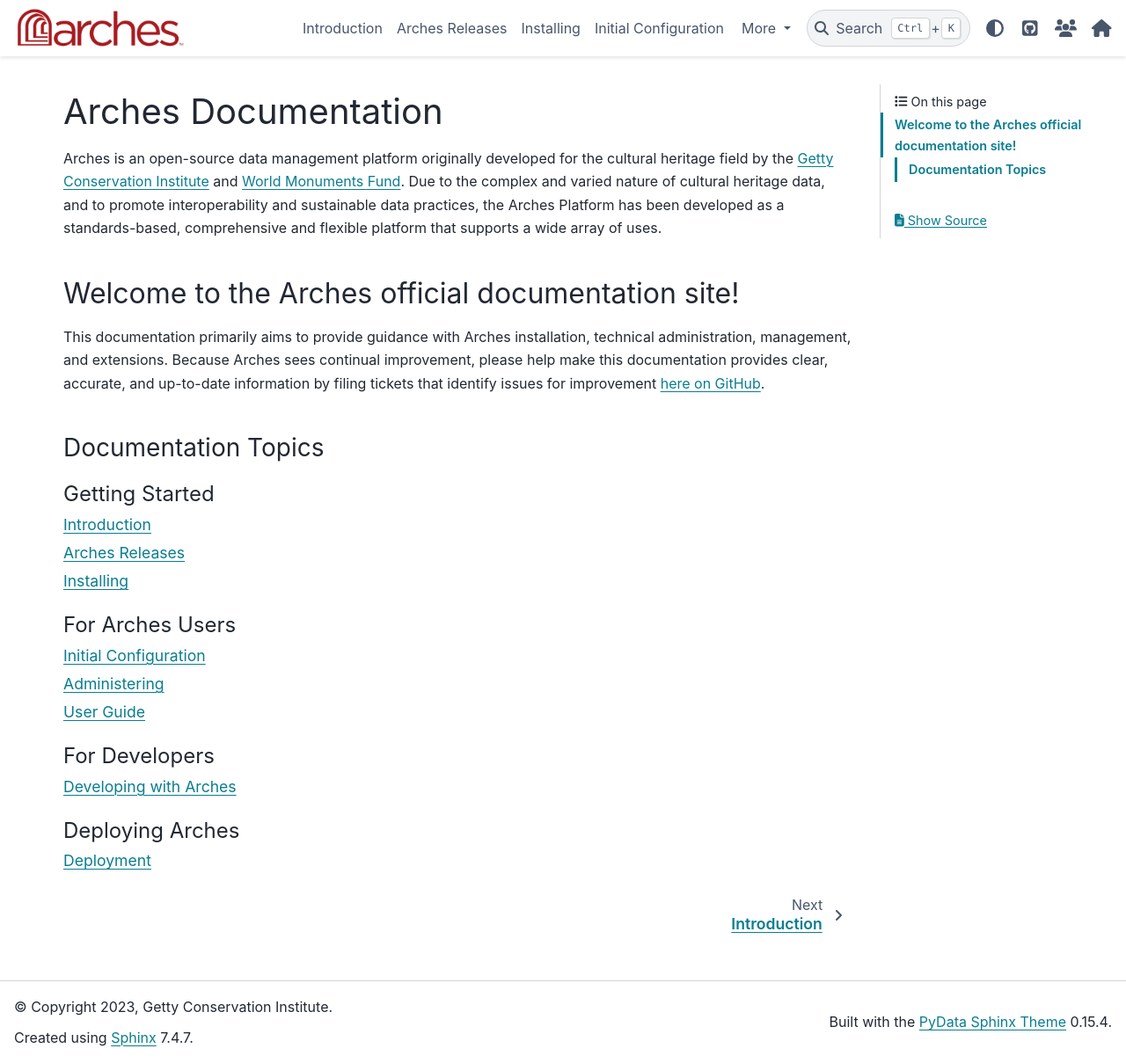
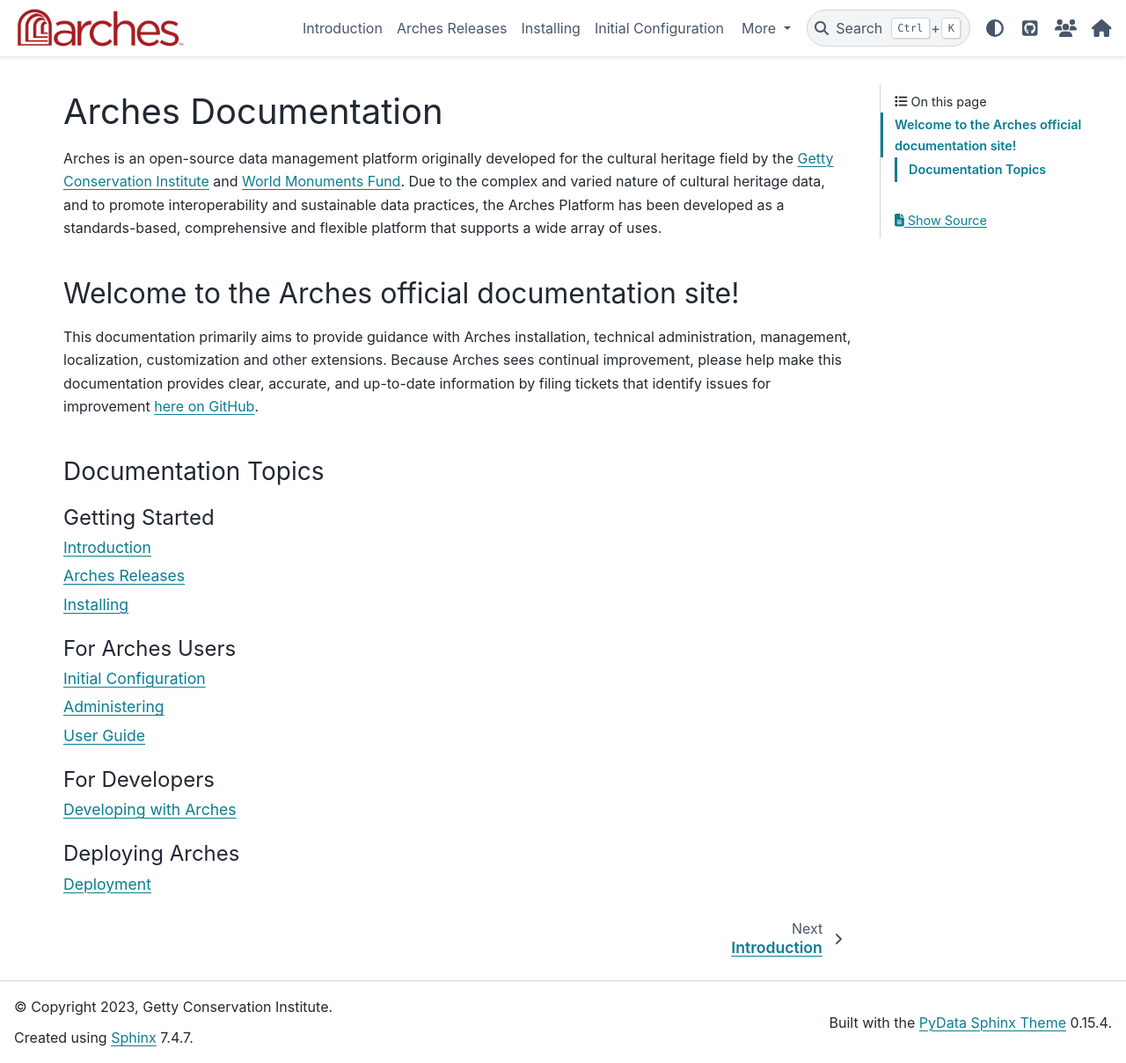
Before and after one commit to archesproject/arches-docs, a Sphinx documentation site: the page built from docs/index.rst, in a window 1280 px wide and 1209 px high. Shown: the whole window at 88% size. Built offline with Sphinx 7.4.7 and the PyData theme 0.15.4, drawn with Linux system fonts in a browser that asks for light colours.

Commit message:
Added note on localization and customization

```diff
--- a/docs/index.rst
+++ b/docs/index.rst
@@ -8,7 +8,7 @@
 Welcome to the Arches official documentation site!
 ##################################################
 
-This documentation primarily aims to provide guidance with Arches installation, technical administration, management, and extensions. Because Arches sees continual improvement, please help make this documentation provides clear, accurate, and up-to-date information by filing tickets that identify issues for improvement `here on GitHub <https://github.com/archesproject/arches-docs/issues>`_.
+This documentation primarily aims to provide guidance with Arches installation, technical administration, management, localization, customization and other extensions. Because Arches sees continual improvement, please help make this documentation provides clear, accurate, and up-to-date information by filing tickets that identify issues for improvement `here on GitHub <https://github.com/archesproject/arches-docs/issues>`_.
 
 
 Documentation Topics
```
